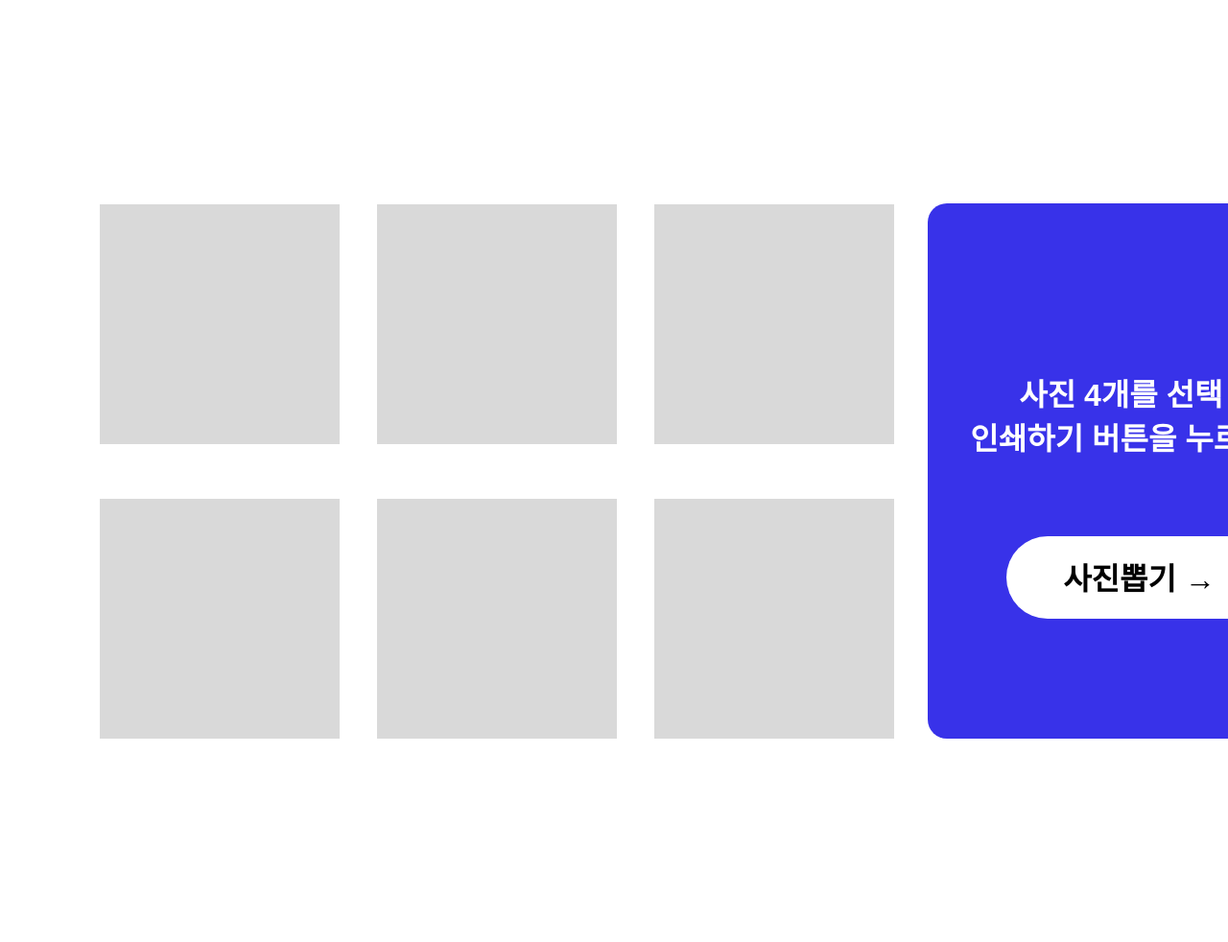
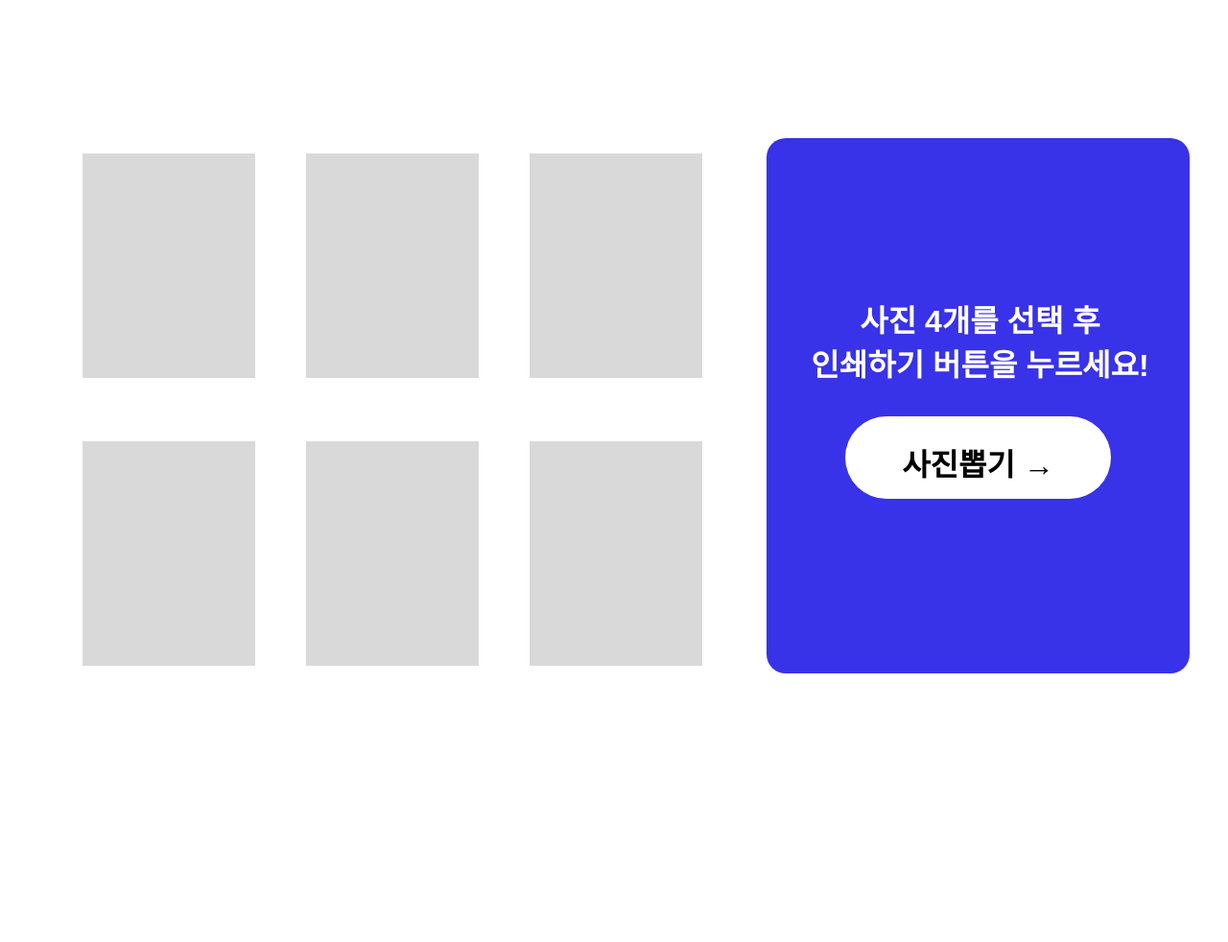
Before and after one commit to nightskyshop/noid, a Flask app: page /take_select_photo in a window 1280 px wide. Shown: the whole page at 96% size. After the commit the page ends 702 px from the top, so only its background shows below. Run offline with Flask 3, Linux system fonts and the light colour scheme; some web fonts are replaced.

Commit message:
Feat: Change Canvas width,height in take_photo-2.html & Style of take_photo, take_select_photo

```diff
--- a/static/styles/take_select_photo.css
+++ b/static/styles/take_select_photo.css
@@ -1,73 +1,36 @@
-.div,
-.div * {
-  box-sizing: border-box;
-}
 .div {
   background: #ffffff;
-  height: 982px;
-  position: relative;
-  overflow: hidden;
+  display: flex;
+  max-width: 1200px;
+  margin: 9em auto;
+  justify-content: space-between;
 }
 .div2 {
   position: absolute;
   inset: 0;
 }
-.rectangle-15 {
+.container {
+  width: 700px;
+  display: grid;
+  grid-auto-rows: 300px;
+  grid-template-columns: repeat(auto-fit, minmax(180px, 1fr));
+  margin: auto;
+}
+.container > div {
   background: #d9d9d9;
-  width: 250px;
-  height: 250px;
-  position: absolute;
-  left: 104px;
-  top: 213px;
-}
-.rectangle-16 {
-  background: #d9d9d9;
-  width: 250px;
-  height: 250px;
-  position: absolute;
-  left: 104px;
-  top: 520px;
-}
-.rectangle-17 {
-  background: #d9d9d9;
-  width: 250px;
-  height: 250px;
-  position: absolute;
-  left: 393px;
-  top: 213px;
-}
-.rectangle-18 {
-  background: #d9d9d9;
-  width: 250px;
-  height: 250px;
-  position: absolute;
-  left: 393px;
-  top: 520px;
-}
-.rectangle-19 {
-  background: #d9d9d9;
-  width: 250px;
-  height: 250px;
-  position: absolute;
-  left: 682px;
-  top: 213px;
-}
-.rectangle-20 {
-  background: #d9d9d9;
-  width: 250px;
-  height: 250px;
-  position: absolute;
-  left: 682px;
-  top: 520px;
+  width: 180px;
+  height: 234px;
+  margin: 1em;
 }
 .rectangle-21 {
   background: #3832e9;
   border-radius: 20px;
   width: 441px;
   height: 558px;
-  position: absolute;
-  left: 967px;
-  top: 212px;
+  display: flex;
+  flex-direction: column;
+  gap: 3em;
+  justify-content: center;
 }
 ._4 {
   color: #ffffff;
@@ -75,9 +38,6 @@
   font-family: "Pretendard-SemiBold", sans-serif;
   font-size: 32px;
   font-weight: 600;
-  position: absolute;
-  left: 967px;
-  top: 400px;
   width: 441px;
   height: 63px;
   display: flex;
@@ -87,16 +47,13 @@
 .div3 {
   width: 277px;
   height: 89px;
-  position: static;
+  margin: 0 auto;
 }
 .rectangle-22 {
   background: #ffffff;
   border-radius: 50px;
   width: 277px;
   height: 86px;
-  position: absolute;
-  left: 1049px;
-  top: 559px;
 }
 .div4 {
   color: #000000;
@@ -104,11 +61,8 @@
   font-family: "Pretendard-SemiBold", sans-serif;
   font-size: 32px;
   font-weight: 600;
-  position: absolute;
-  left: 1049px;
-  top: 556px;
-  width: 277px;
-  height: 89px;
+  position: relative;
+  top: 25px;
   display: flex;
   align-items: center;
   justify-content: center;
--- a/templates/take_select_photo.html
+++ b/templates/take_select_photo.html
@@ -104,21 +104,25 @@
   <body>
     <div class="div">
       <!-- 사진 이미지 크기 변동필요 -->
+      <div class="container">
         <div class="rectangle-15"></div>
         <div class="rectangle-16"></div>
         <div class="rectangle-17"></div>
         <div class="rectangle-18"></div>
         <div class="rectangle-19"></div>
         <div class="rectangle-20"></div>
-      <div class="rectangle-21"></div>
+      </div>
+      <div class="rectangle-21">
         <div class="_4">
           사진 4개를 선택 후
           <br />
           인쇄하기 버튼을 누르세요!
         </div>
         <div class="div3">
-        <div class="rectangle-22"></div>
+          <div class="rectangle-22">
             <div class="div4">사진뽑기 →</div>
+          </div>
+        </div>
       </div>
     </div>
 
```
Also changed, not shown: static/styles/take_photo-1.css (+5 -11 lines), static/styles/take_photo-2.css (+12 -52 lines), templates/take_photo-1.html (+7 -6 lines), templates/take_photo-2.html (+32 -7 lines). Lines whose indentation alone changed are shown as unchanged.
